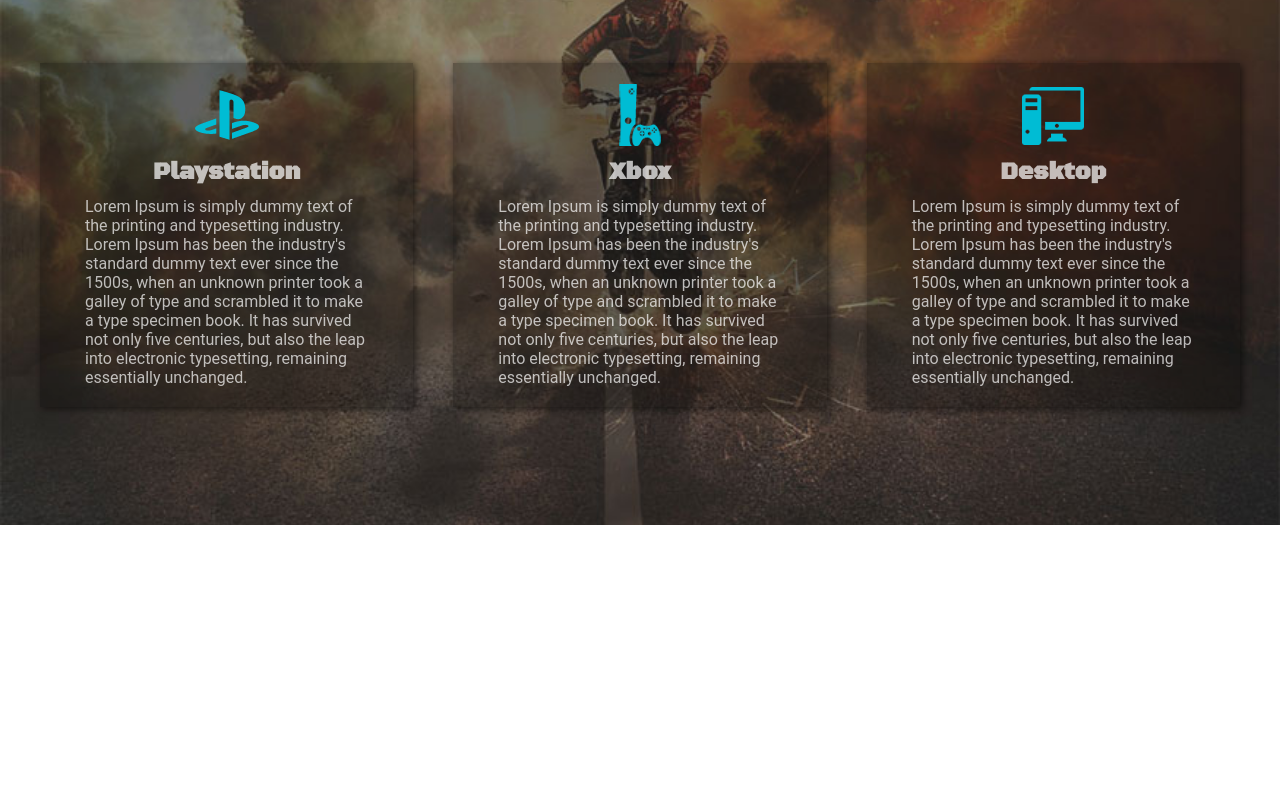
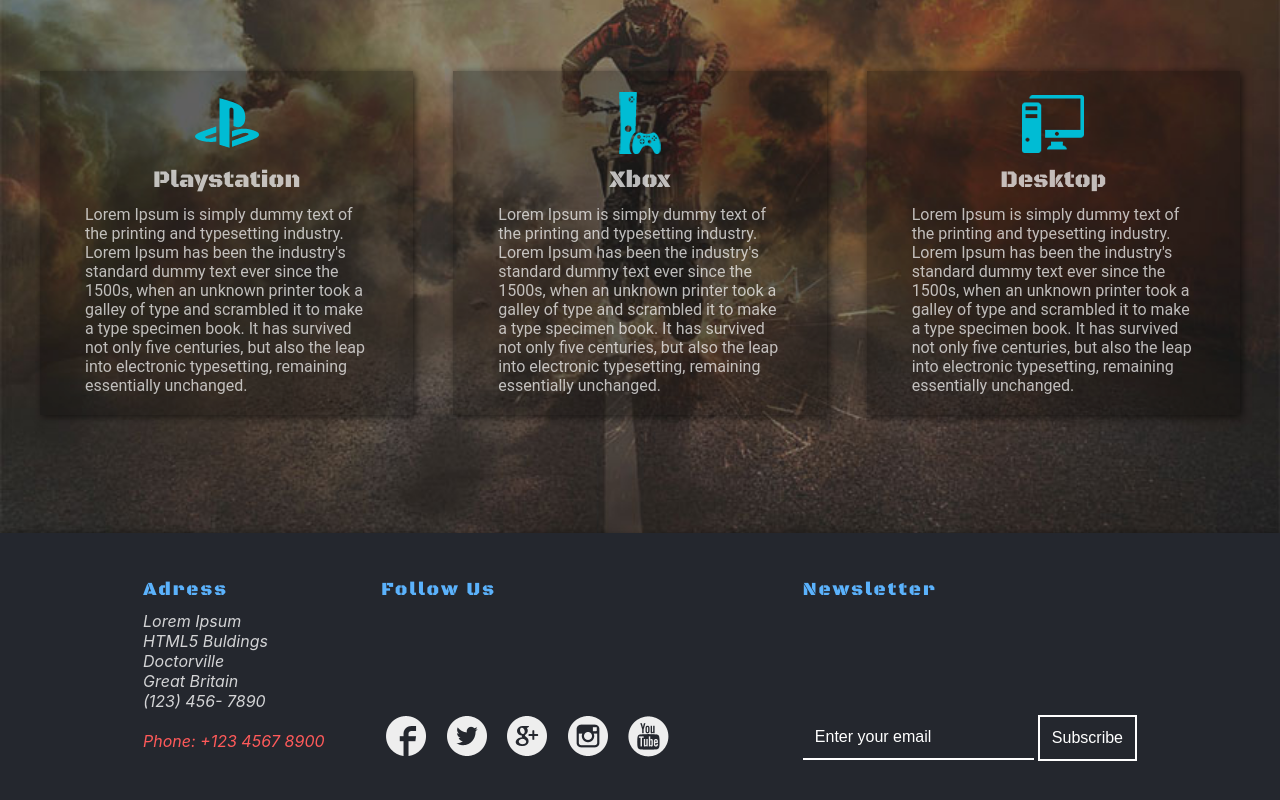
Before and after one commit to elenydev/game-ecommerce, a Next.js app in the folder front/: page / in a window 1280 px wide. Shown: the part 1890-2690 px from the top of the page. Before the commit the page ends 2415 px from the top, so only its background shows below. Built offline with nearby package versions, Linux system fonts and the light colour scheme.

Commit message:
implement footer

```diff
--- a/front/components/Devices/index.js
+++ b/front/components/Devices/index.js
@@ -27,6 +27,7 @@ const Header = styled.h2`
   font-size: 2em;
   color: rgba(255, 255, 255, 0.8);
   margin-bottom: 70px;
+  font-weight: 500;
 
   @media (min-width: 960px) {
     font-size: 2.5em;
@@ -90,6 +91,7 @@ const CardTitle = styled.h4`
   text-align: center;
   font-size: 1.1em;
   width: 100%;
+  font-weight: 500;
   padding: 10px 15px;
   color: rgba(255, 255, 255, 0.7);
 
--- /dev/null
+++ b/front/components/Footer/index.js
@@ -0,0 +1,177 @@
+import React from "react";
+import styled from "styled-components";
+import Newsletter from "../Newsletter/index.js";
+
+const Wrapper = styled.div`
+  display: flex;
+  align-items: center;
+  background-color: #24272e;
+  justify-content: center;
+  box-shadow: 2px 2px 8px 0 rgb(0 0 0 / 60%);
+  padding: 10px;
+
+  @media (min-width: 960px) {
+    padding: 30px 0;
+  }
+`;
+
+const FooterContainer = styled.footer`
+  display: flex;
+  justify-content: space-between;
+  flex-direction: column;
+  width: 100%;
+  padding: 15px;
+
+  @media (min-width: 960px) {
+    width: 90%;
+    flex-direction: row;
+  }
+
+  @media (min-width: 1280px) {
+    width: 80%;
+  }
+`;
+
+const Heading = styled.h3`
+  display: block;
+  letter-spacing: 2px;
+  color: #5bb2fc;
+  font-family: "Black Ops One", normal;
+  font-weight: 500;
+`;
+
+const AdressContainer = styled.div`
+  display: flex;
+  flex-direction: column;
+  color: rgba(255, 255, 255, 0.8);
+  min-height: 15vh;
+`;
+
+const AdressContent = styled.div`
+  text-align: left;
+  margin: 10px 0;
+
+  span {
+    margin: 10px 0;
+    color: #ff5a5a;
+  }
+`;
+
+const FollowUsContainer = styled.div`
+  display: flex;
+  min-height: 15vh;
+  flex-wrap: wrap;
+  justify-content: space-between;
+  margin: 25px 0;
+
+  @media (min-width: 960px) {
+    margin: 0;
+  }
+`;
+
+const LinksList = styled.ul`
+  display: flex;
+  width: 80%;
+  align-items: flex-end;
+  justify-content: space-between;
+  list-style: none;
+
+  a {
+    display: block;
+    width: 50px;
+    height: 50px;
+    text-decoration: none;
+    transition: 0.5s all;
+    background: url("/images/img-sprite.png") no-repeat 0px 0px;
+  }
+  .facebook {
+    background-position: 0px 0px;
+
+    &:hover {
+      background-position: 0px -50px;
+    }
+  }
+
+  .twitter {
+    background-position: -50px 0px;
+
+    &:hover {
+      background-position: -50px -50px;
+    }
+  }
+
+  .google {
+    background-position: -100px 0px;
+
+    &:hover {
+      background-position: -100px -50px;
+    }
+  }
+
+  .instagram {
+    background-position: -150px 0px;
+
+    &:hover {
+      background-position: -150px -50px;
+    }
+  }
+
+  .youtube {
+    background-position: -200px 0px;
+
+    &:hover {
+      background-position: -200px -50px;
+    }
+  }
+`;
+
+const Footer = () => {
+  return (
+    <Wrapper>
+      <FooterContainer>
+        <AdressContainer>
+          <Heading>Adress</Heading>
+          <AdressContent>
+            <address>
+              Lorem Ipsum
+              <br />
+              HTML5 Buldings
+              <br />
+              Doctorville
+              <br />
+              Great Britain
+              <br />
+              (123) 456- 7890
+              <br />
+              <br />
+              <span>Phone: +123 4567 8900</span>
+            </address>
+          </AdressContent>
+        </AdressContainer>
+        <FollowUsContainer>
+          <Heading>Follow Us</Heading>
+          <LinksList>
+            <li>
+              <a className='facebook' href='#'></a>
+            </li>
+            <li>
+              <a className='twitter' href='#'></a>
+            </li>
+            <li>
+              <a className='google' href='#'></a>
+            </li>
+            <li>
+              <a className='instagram' href='#'></a>
+            </li>
+            <li>
+              <a className='youtube' href='#'></a>
+            </li>
+          </LinksList>
+        </FollowUsContainer>
+        <Newsletter />
+      </FooterContainer>
+    </Wrapper>
+  );
+};
+
+export default Footer;
--- a/front/components/GameTypes/index.js
+++ b/front/components/GameTypes/index.js
@@ -16,9 +16,11 @@ const Wrapper = styled.div`
 
 const SubHeader = styled.h3`
   display: flex;
-  font-weight: 900;
+  font-weight: 500;
   font-size: 1.2em;
   text-align: center;
+  font-family: "Black Ops One", cursive;
+
   @media (min-width: 960px) {
     font-size: 2.5em;
   }
@@ -127,9 +129,10 @@ const CardTitle = styled.h4`
   width: 100%;
   font-size: 1.2em;
   text-align: center;
-  font-weight: 600;
+  font-weight: 500;
   letter-spacing: 1px;
   padding: 10px;
+  font-family: "Black Ops One", cursive;
 
   @media (min-width: 960px) {
     font-size: 1.5em;
--- a/front/components/Hero/index.js
+++ b/front/components/Hero/index.js
@@ -38,7 +38,7 @@ const Header = styled.h1`
   justify-content: center;
   align-items: center;
   color: rgba(255, 255, 255, 0.8);
-  font-weight: 900;
+  font-weight: 500;
   text-align: center;
   font-size: 2em;
 
@@ -50,6 +50,7 @@ const Header = styled.h1`
 const SubHeader = styled.h3`
   color: rgba(255, 255, 255, 0.8);
   text-align: center;
+  font-weight: 500;
   font-size: 1em;
 
   @media (min-width: 960px) {
--- /dev/null
+++ b/front/components/Newsletter/index.js
@@ -0,0 +1,97 @@
+import React from "react";
+import styled from "styled-components";
+
+const NewsletterContainer = styled.div`
+  display: flex;
+  flex-direction: column;
+  min-height: 15vh;
+  justify-content: space-between;
+  width: 100%;
+
+  @media (min-width: 960px) {
+    width: auto;
+  }
+`;
+
+const Heading = styled.h3`
+  display: block;
+  letter-spacing: 2px;
+  color: #5bb2fc;
+  font-family: "Black Ops One", normal;
+  font-weight: 500;
+`;
+
+const Form = styled.form`
+  display: flex;
+  justify-content: space-between;
+  align-items: center;
+  background-color: transparent;
+
+  width: 80%;
+
+  @media (min-width: 960px) {
+    width: 100%;
+  }
+`;
+
+const Input = styled.input`
+  border: none;
+  border-bottom: 2px solid white;
+  outline: none;
+  background-color: transparent;
+  color: rgba(255, 255, 255, 0.9);
+  padding: 5px;
+  font-size: 1em;
+  margin-right: 4px;
+
+  &::placeholder {
+    color: white;
+  }
+
+  &:focus {
+    outline: 1px solid white;
+  }
+
+  @media (min-width: 960px) {
+    padding: 12px;
+  }
+`;
+
+const Button = styled.button`
+  padding: 5px 8px;
+  color: white;
+  background-color: transparent;
+  height: 100%;
+  border: 2px solid white;
+  outline: none;
+  font-size: 1em;
+  cursor: pointer;
+  transition: 0.5s all linear;
+
+  @media (min-width: 960px) {
+    padding: 12px;
+  }
+
+  &:hover,
+  &:focus {
+    background-color: #ff5a5a;
+  }
+`;
+
+const Newsletter = () => {
+  const handleSubmit = (e) => {
+    e.preventDefault();
+  };
+
+  return (
+    <NewsletterContainer>
+      <Heading>Newsletter</Heading>
+      <Form onSubmit={handleSubmit}>
+        <Input type='email' placeholder='Enter your email' />
+        <Button type='submit'>Subscribe</Button>
+      </Form>
+    </NewsletterContainer>
+  );
+};
+
+export default Newsletter;
--- a/front/pages/index.js
+++ b/front/pages/index.js
@@ -4,6 +4,7 @@ import Hero from "../components/Hero/index.js";
 import GameTypes from '../components/GameTypes/index.js'
 import Devices from "../components/Devices/index.js";
 import styles from "../styles/Home.module.css";
+import Footer from "../components/Footer/index.js";
 
 export default function Home() {
   return (
@@ -21,6 +22,7 @@ export default function Home() {
         <Hero />
         <GameTypes />
         <Devices />
+        <Footer />
       </body>
     </>
   );
```
